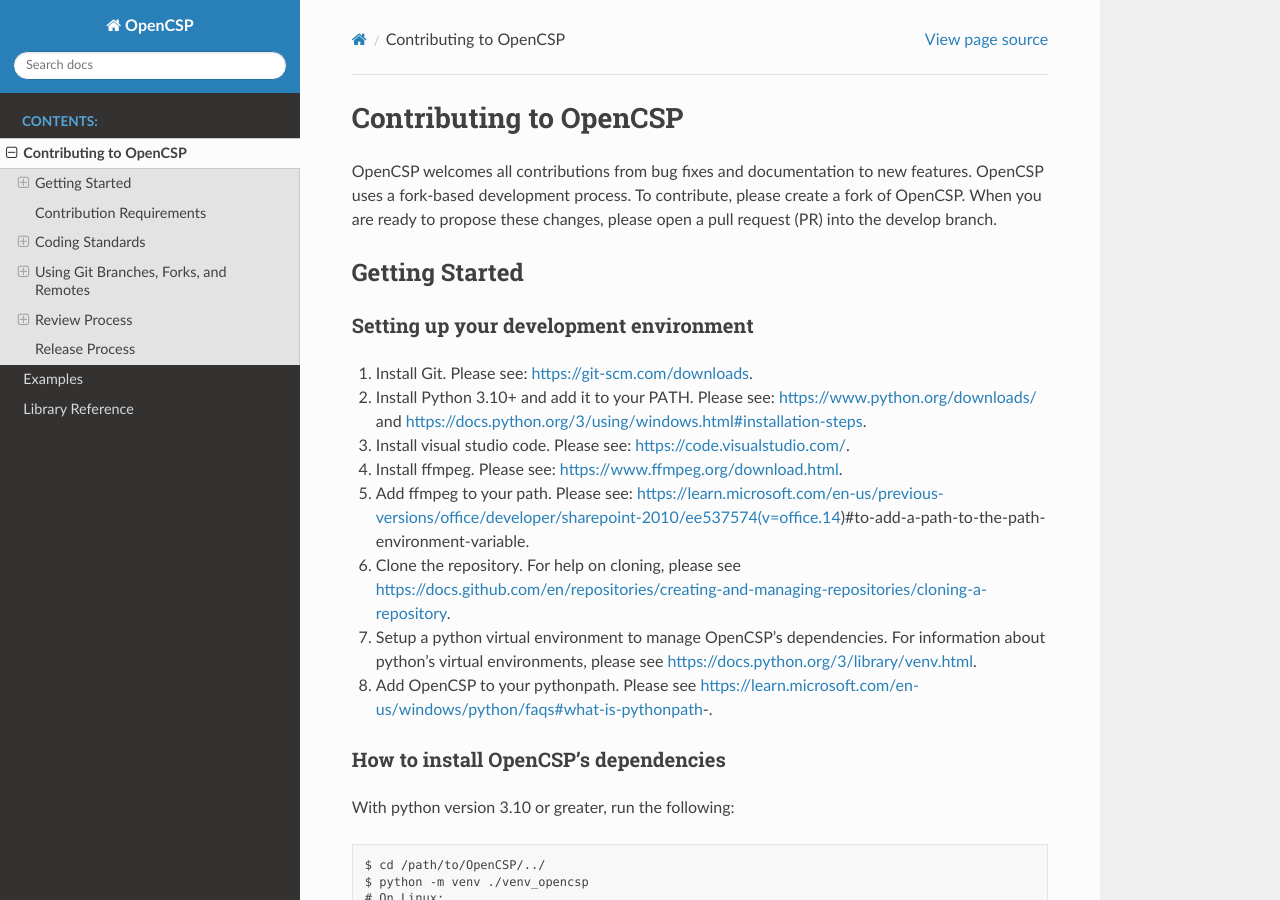
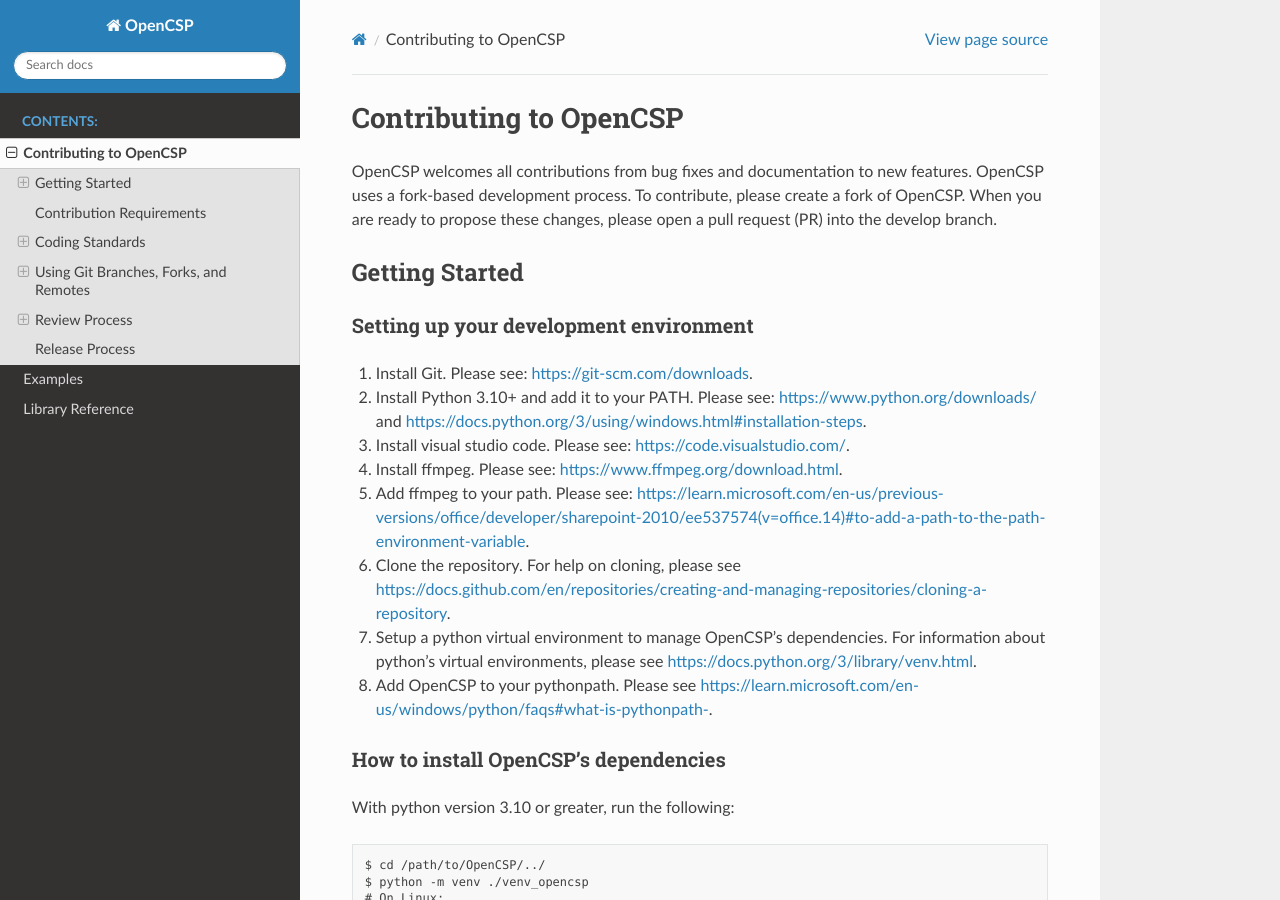
Before and after one commit to sandialabs/OpenCSP, a Sphinx documentation site: the page built from doc/source/contributing.rst, in a window 1280 px wide and 900 px high. Built offline with Sphinx 7.4.7 and the Read the Docs theme 2.0.0, drawn with Linux system fonts in a browser that asks for light colours.

Commit message:
Fixed broken links

```diff
--- a/doc/source/contributing.rst
+++ b/doc/source/contributing.rst
@@ -16,10 +16,10 @@
 2. Install Python 3.10+ and add it to your PATH. Please see: https://www.python.org/downloads/ and https://docs.python.org/3/using/windows.html#installation-steps.
 3. Install visual studio code. Please see: https://code.visualstudio.com/.
 4. Install ffmpeg. Please see:  https://www.ffmpeg.org/download.html.
-5. Add ffmpeg to your path. Please see: https://learn.microsoft.com/en-us/previous-versions/office/developer/sharepoint-2010/ee537574(v=office.14)#to-add-a-path-to-the-path-environment-variable.
+5. Add ffmpeg to your path. Please see: `<https://learn.microsoft.com/en-us/previous-versions/office/developer/sharepoint-2010/ee537574(v=office.14)#to-add-a-path-to-the-path-environment-variable>`_.
 6. Clone the repository. For help on cloning, please see https://docs.github.com/en/repositories/creating-and-managing-repositories/cloning-a-repository.
 7. Setup a python virtual environment to manage OpenCSP's dependencies. For information about python's virtual environments, please see https://docs.python.org/3/library/venv.html.
-8. Add OpenCSP to your pythonpath. Please see https://learn.microsoft.com/en-us/windows/python/faqs#what-is-pythonpath-.
+8. Add OpenCSP to your pythonpath. Please see `<https://learn.microsoft.com/en-us/windows/python/faqs#what-is-pythonpath->`_.
 
 How to install OpenCSP's dependencies
 +++++++++++++++++++++++++++++++++++++
```
